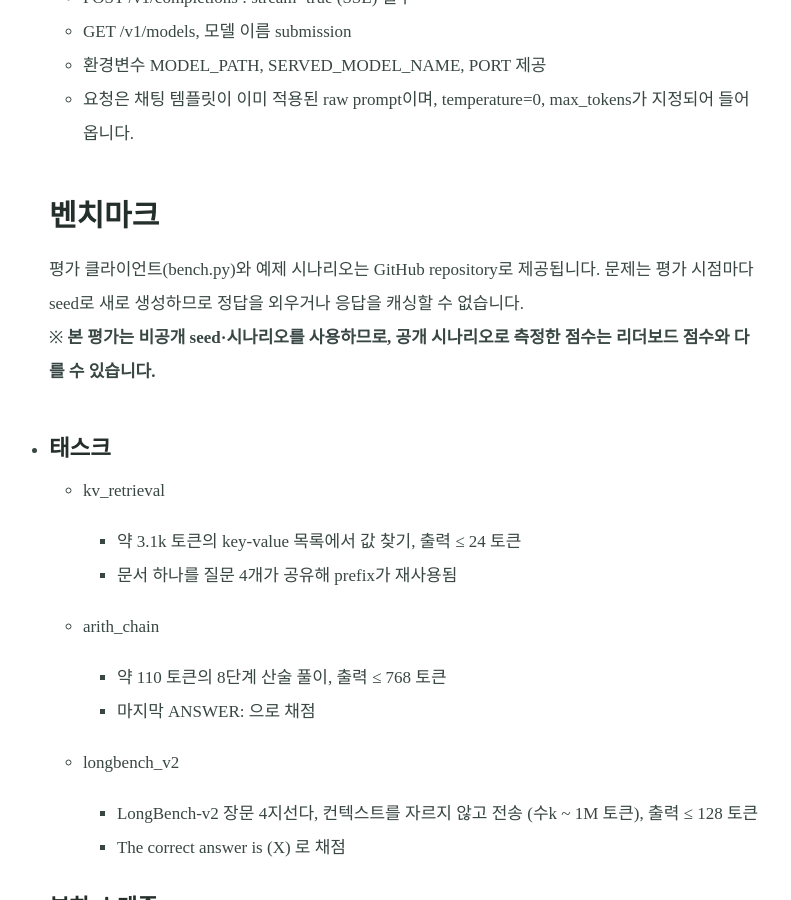
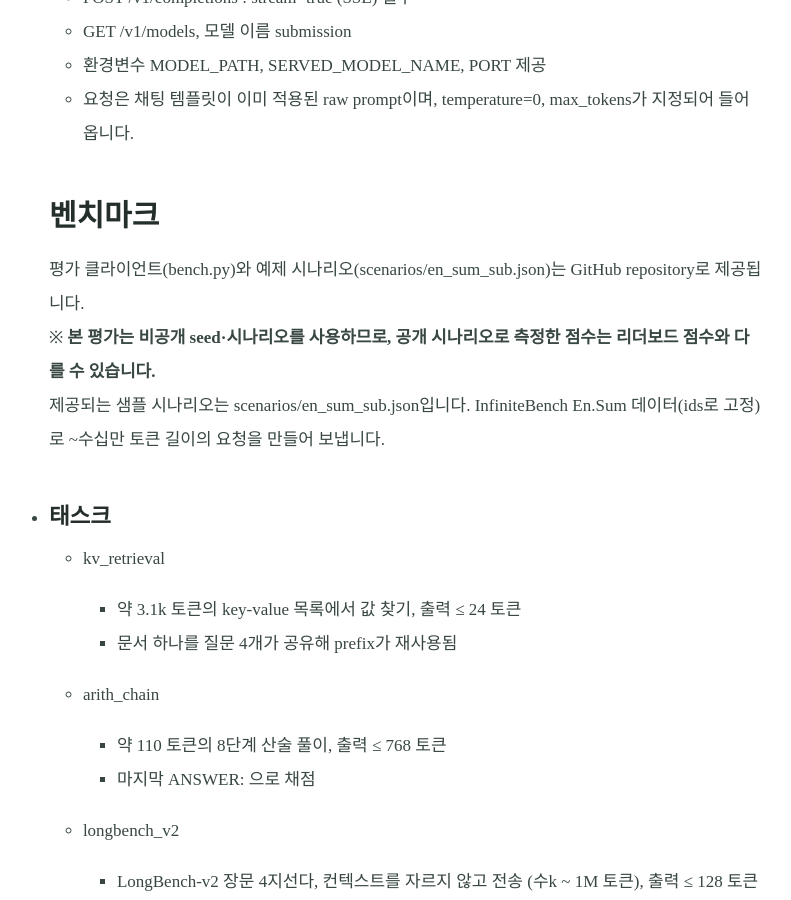
Before and after one commit to AISystemChallenge/AISystemChallenge.github.io, a Jekyll site: the page built from rules.md, in a window 1280 px wide and 900 px high, scrolled down 2281 px. Shown: the whole window, without its empty margins (234-1025 px from the left). Built offline with Jekyll 4.4.1, drawn with Linux system fonts in a browser that asks for light colours; some web fonts are replaced; our own code applies the rules of GitHub Pages for plain Markdown files.

Commit message:
Update rules.md

```diff
--- a/rules.md
+++ b/rules.md
@@ -50,8 +50,9 @@ excerpt:
 
 
 ### 벤치마크
-평가 클라이언트(bench.py)와 예제 시나리오는 GitHub repository로 제공됩니다. 문제는 평가 시점마다 seed로 새로 생성하므로 정답을 외우거나 응답을 캐싱할 수 없습니다.<br>
-※ **본 평가는 비공개 seed·시나리오를 사용하므로, 공개 시나리오로 측정한 점수는 리더보드 점수와 다를 수 있습니다.**
+평가 클라이언트(bench.py)와 예제 시나리오(scenarios/en_sum_sub.json)는 GitHub repository로 제공됩니다.<br>
+※ **본 평가는 비공개 seed·시나리오를 사용하므로, 공개 시나리오로 측정한 점수는 리더보드 점수와 다를 수 있습니다.**<br>
+제공되는 샘플 시나리오는 scenarios/en_sum_sub.json입니다. InfiniteBench En.Sum 데이터(ids로 고정)로 ~수십만 토큰 길이의 요청을 만들어 보냅니다.
   * ##### 태스크
     * kv_retrieval
         * 약 3.1k 토큰의 key-value 목록에서 값 찾기, 출력 ≤ 24 토큰
```
